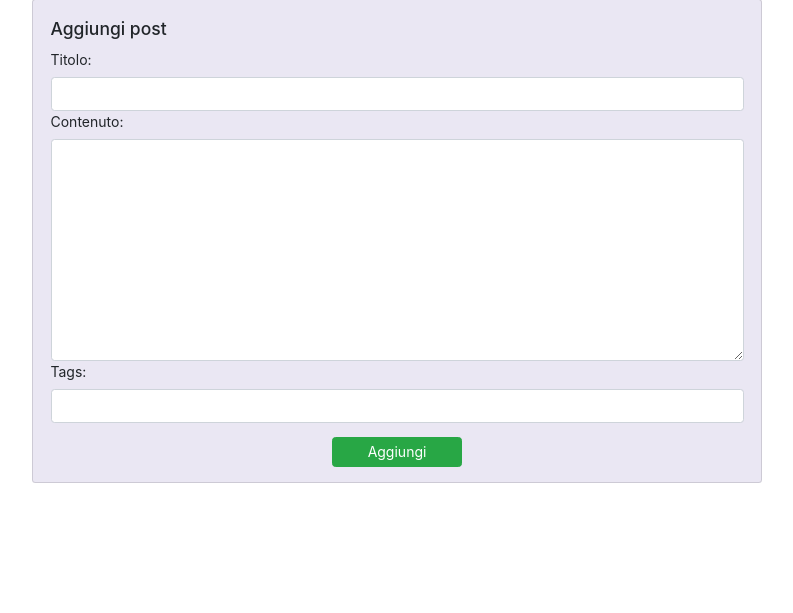
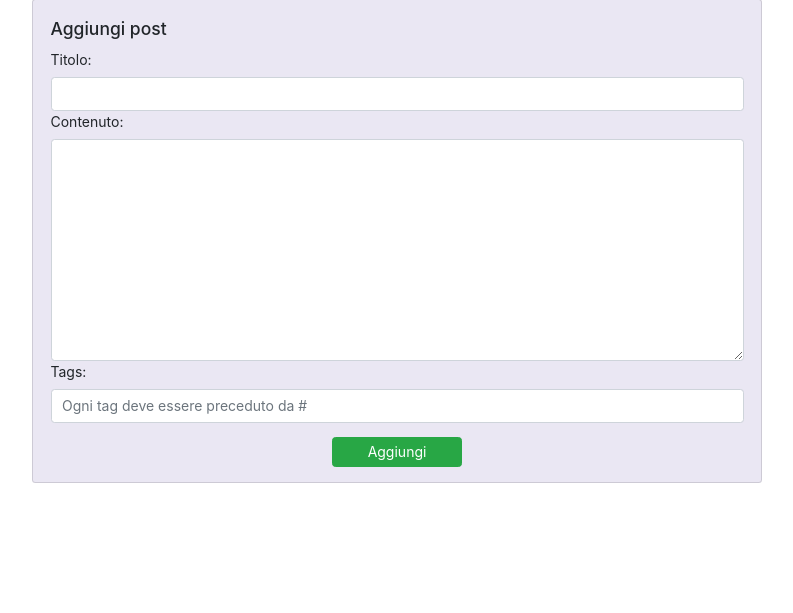
Before and after one commit to fraspecial/ped-academy-project, a PHP site: page /mio-progetto/post in a window 1280 px wide. Shown: the part 76-689 px from the top of the page, without its empty margins (243-1036 px from the left). Run offline with PHP 8.4, Linux system fonts and the light colour scheme; the visitor is signed in with stand-in values (Sample User, id 1).

Commit message:
placeholders

```diff
--- a/assets/index.js
+++ b/assets/index.js
@@ -29,7 +29,7 @@ function createPostForm(){
     $('#modal-form .form-group:nth-child(2)').append("<label for='content'>Contenuto</label>");
     $('#modal-form .form-group:nth-child(2)').append("<textarea class='form-control' cols='30' rows='10' name='content' required></textarea>");
     $('#modal-form .form-group:last-child').append("<label for='tags'>Tags</label>");
-    $('#modal-form .form-group:last-child').append("<input class='form-control' type='text' name='tags' pattern='(\\s*#[a-zA-Z0-9]+\\s*)+'>");
+    $('#modal-form .form-group:last-child').append("<input class='form-control' type='text' name='tags' placeholder='Ogni tag deve essere preceduto da #' pattern='(\\s*#[a-zA-Z0-9]+\\s*)+'>");
     $('#modal-form').append('<input type="hidden" name="creation_date">');
 
 }
--- a/view/post.php
+++ b/view/post.php
@@ -21,7 +21,7 @@
 
                         <div>
                             <label for="tags">Tags:</label>
-                            <input class="form-control" type="text" name="tags" id="tags" pattern="(\s*#[a-zA-Z0-9]+\s*)+">
+                            <input class="form-control" type="text" name="tags" id="tags" placeholder="Ogni tag deve essere preceduto da #" pattern="(\s*#[a-zA-Z0-9]+\s*)+">
                             <div class="invalid-feedback">Sono permesse solo parole precedute da #</div>
                         </div>
 
--- a/view/settings.php
+++ b/view/settings.php
@@ -46,7 +46,7 @@ if (isset($_SESSION['lock']) && !$_SESSION['lock']) { ?>
                     <div class="form-row">
                         <div class="col-6">
                             <label for="password">Nuova password:</label>
-                            <input class="form-control" type="password" name="password" placeholder="8+ chars with digits and capitals" pattern="(?=.*[A-Z])(?=.*\d)([\S\s]){8,50}">
+                            <input class="form-control" type="password" name="password" placeholder="8-50 chars with digits and capitals" pattern="(?=.*[A-Z])(?=.*\d)([\S\s]){8,50}">
                             <div class="invalid-feedback">Please choose a valid password.</div>
                         </div>
 
--- a/view/signup.php
+++ b/view/signup.php
@@ -46,7 +46,7 @@ include_once 'modules/header.php';
                 <div class="form-row">
                     <div class="col-6">
                         <label for="password">Password:</label>
-                        <input class="form-control" type="password" name="password" required placeholder="8+ chars with digits and capitals">
+                        <input class="form-control" type="password" name="password" required placeholder="8-50 chars with digits and capitals">
                         <div class="invalid-feedback">Please choose a valid password.</div>
                     </div>
 
```
